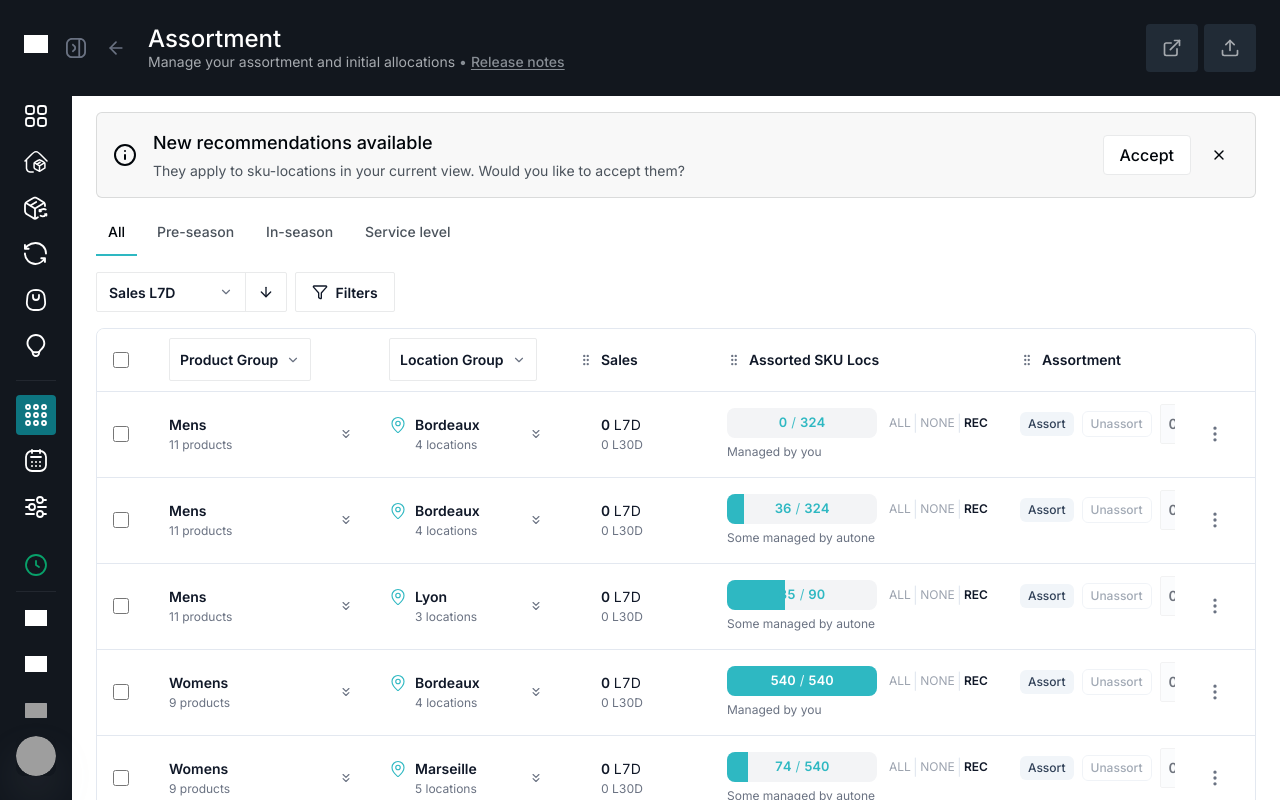
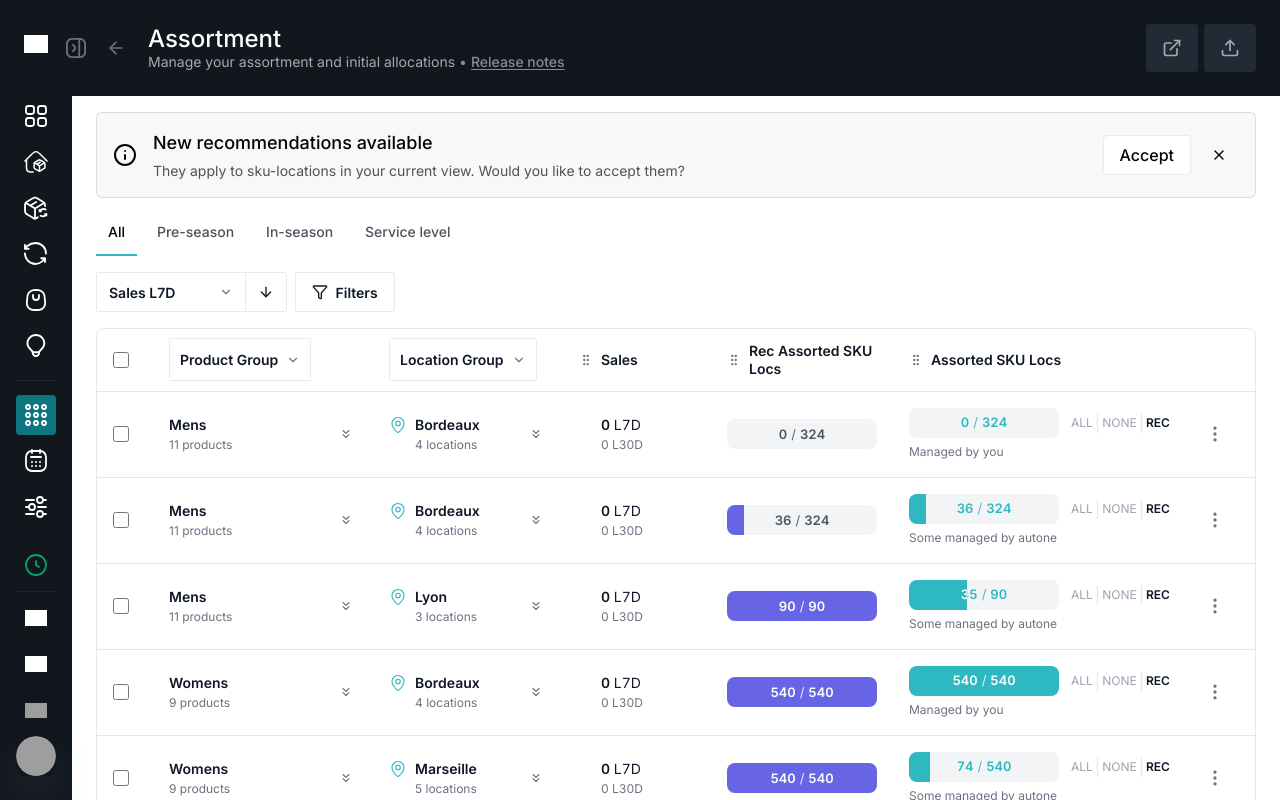
Before and after one commit to thomasmorgan-ux/assortment-ia, a React (Vite) app: page / in a window 1280 px wide. Built offline with nearby package versions, Linux system fonts and the light colour scheme; grey boxes are pictures that could not be loaded.

Commit message:
all updates

```diff
--- a/src/components/AssortmentTable.tsx
+++ b/src/components/AssortmentTable.tsx
@@ -105,6 +105,9 @@ const SALES_COLUMN_MIN_WIDTH_PX = 148;
 const SCHEDULE_RANGE_COLUMN_MIN_WIDTH_PX = 280;
 /** Assorted SKU Locs (grip column `scheduleStart`): pill + ALL|NONE|REC on one row. */
 const ASSORTED_SKU_LOCS_COLUMN_MIN_WIDTH_PX = 268;
+/** Recommended assorted SKU locs — before “Assorted SKU Locs”; purple pill, no quick actions. */
+const REC_ASSORTED_SKU_LOCS_COLUMN_MIN_WIDTH_PX = 172;
+const REC_ASSORTED_SKU_LOCS_COLUMN_SURFACE_CLASS = 'bg-white';
 
 /** Service level “Forecast / week” — 150px narrower than the main Assortment column (288px). */
 const SERVICE_LEVEL_FORECAST_WEEK_COLUMN_MIN_WIDTH_PX = 138;
@@ -243,6 +246,8 @@ const DRILL_GRIP_COLUMN_IDS = [
 export type GripColumnId =
   | (typeof BASE_GRIP_COLUMN_IDS)[number]
   | 'assortment'
+  /** Recommended assorted SKU Locs — fixed before Assorted SKU Locs, not in drag order list. */
+  | 'recSkuLocs'
   /** Assorted SKU Locs — fixed after Location, not reorderable. */
   | 'scheduleStart'
   /** Service level tab only — after Forecast confidence (ia). */
@@ -282,9 +287,13 @@ const SERVICE_LEVEL_HIDDEN_GRIP_MIN_WIDTH_PX =
 
 /** Recommendation / IA metrics accent (purple). */
 const ASSORTED_SKU_LOCS_REC_TEXT = 'text-[#6864E6]';
-/** Assorted SKU Locs pill — light track + blue fill (design). */
+/** Assorted SKU Locs pill — light track + teal fill (design). */
 const SKU_LOCS_PILL_TRACK = 'bg-[#F3F4F6]';
 const SKU_LOCS_PILL_FILL = 'bg-[#2EB8C2]';
+
+/** Rec assorted SKU Locs pill — light track + medium gray fill (design reference). */
+const REC_SKU_LOCS_PILL_TRACK = 'bg-[#F3F4F6]';
+const REC_SKU_LOCS_PILL_FILL = 'bg-[#6864E6]';
 
 /** Inter 14 / regular / tabular / tight — IA / assortment recommendation metrics. */
 const skuLocsMetricTypography = "font-['Inter',sans-serif] text-[14px] font-normal tabular-nums leading-none";
@@ -298,6 +307,18 @@ function AssortedSkuLocsProgressCell({
   const pct =
     now.total > 0 ? Math.min(100, Math.max(0, (now.count / now.total) * 100)) : 0;
   const fullOrNearly = pct >= 99.5 || now.total <= 0;
+  /** Teal on grey track + white on fill — avoids teal-on-teal when the bar covers the label. */
+  const dualToneLabel = (
+    <>
+      {now.count.toLocaleString()}
+      <span className="mx-1 font-normal opacity-90">/</span>
+      {now.total.toLocaleString()}
+    </>
+  );
+  const clipPct = Math.round(pct * 1000) / 1000;
+  const trailClip = Math.min(100, Math.max(0, 100 - clipPct));
+  const showDualToneText =
+    now.total > 0 && !fullOrNearly && clipPct > 0 && clipPct < 99.5;
   const subtitle =
     managementKind === 'autone' ? 'Some managed by autone' : 'Managed by you';
   return (
@@ -316,21 +337,98 @@ function AssortedSkuLocsProgressCell({
             style={{ width: fullOrNearly && now.total > 0 ? '100%' : `${pct}%` }}
             aria-hidden
           />
-          <div
-            className={`relative flex h-full w-full items-center justify-center px-2 font-['Inter',sans-serif] text-[13px] font-semibold tabular-nums leading-none ${
-              fullOrNearly && now.total > 0 ? 'text-white' : 'text-[#2EB8C2]'
-            }`}
-          >
-            {now.count.toLocaleString()}
-            <span className="mx-1 font-normal opacity-90">/</span>
-            {now.total.toLocaleString()}
-          </div>
+          {showDualToneText ? (
+            <div className="pointer-events-none absolute inset-0 flex items-center justify-center px-2">
+              <span
+                className="absolute inset-0 flex items-center justify-center px-2 font-['Inter',sans-serif] text-[13px] font-semibold tabular-nums leading-none text-[#2EB8C2]"
+                style={{ clipPath: `inset(0 0 0 ${clipPct}%)` }}
+                aria-hidden
+              >
+                {dualToneLabel}
+              </span>
+              <span
+                className="absolute inset-0 flex items-center justify-center px-2 font-['Inter',sans-serif] text-[13px] font-semibold tabular-nums leading-none text-white"
+                style={{ clipPath: `inset(0 ${trailClip}% 0 0)` }}
+                aria-hidden
+              >
+                {dualToneLabel}
+              </span>
+            </div>
+          ) : (
+            <div
+              className={`relative flex h-full w-full items-center justify-center px-2 font-['Inter',sans-serif] text-[13px] font-semibold tabular-nums leading-none ${
+                fullOrNearly && now.total > 0 ? 'text-white' : 'text-[#2EB8C2]'
+              }`}
+            >
+              {dualToneLabel}
+            </div>
+          )}
         </div>
         {trailing}
       </div>
       <p className={`mt-1.5 ${tableCellSecondary}`}>
         {subtitle}
       </p>
+    </div>
+  );
+}
+
+function RecAssortedSkuLocsProgressCell({ rec }: { rec: AssortmentRow['assortedSkuLocs']['rec'] }) {
+  const pct =
+    rec.total > 0 ? Math.min(100, Math.max(0, (rec.count / rec.total) * 100)) : 0;
+  const fullOrNearly = pct >= 99.5 || rec.total <= 0;
+  const dualToneLabel = (
+    <>
+      {rec.count.toLocaleString()}
+      <span className="mx-1 font-normal opacity-90">/</span>
+      {rec.total.toLocaleString()}
+    </>
+  );
+  const clipPct = Math.round(pct * 1000) / 1000;
+  const trailClip = Math.min(100, Math.max(0, 100 - clipPct));
+  const showDualToneText = rec.total > 0 && !fullOrNearly && clipPct > 0 && clipPct < 99.5;
+  const labelTypography =
+    "font-['Inter',sans-serif] text-[13px] font-semibold tabular-nums leading-none";
+  return (
+    <div
+      role="progressbar"
+      aria-valuemin={0}
+      aria-valuemax={rec.total}
+      aria-valuenow={rec.count}
+      aria-label={`Recommended assorted SKU locations ${rec.count} of ${rec.total}`}
+      className={`relative isolate mx-auto h-[30px] w-[150px] max-w-full shrink-0 overflow-hidden rounded-[8px] ${REC_SKU_LOCS_PILL_TRACK}`}
+    >
+      <div
+        className={`absolute inset-y-0 left-0 ${REC_SKU_LOCS_PILL_FILL}`}
+        style={{ width: fullOrNearly && rec.total > 0 ? '100%' : `${pct}%` }}
+        aria-hidden
+      />
+      {showDualToneText ? (
+        <div className="pointer-events-none absolute inset-0 flex items-center justify-center px-2">
+          <span
+            className={`absolute inset-0 flex items-center justify-center px-2 ${labelTypography} text-[#4B5563]`}
+            style={{ clipPath: `inset(0 0 0 ${clipPct}%)` }}
+            aria-hidden
+          >
+            {dualToneLabel}
+          </span>
+          <span
+            className={`absolute inset-0 flex items-center justify-center px-2 ${labelTypography} text-white`}
+            style={{ clipPath: `inset(0 ${trailClip}% 0 0)` }}
+            aria-hidden
+          >
+            {dualToneLabel}
+          </span>
+        </div>
+      ) : (
+        <div
+          className={`relative flex h-full w-full items-center justify-center px-2 ${labelTypography} ${
+            fullOrNearly && rec.total > 0 ? 'text-white' : 'text-[#4B5563]'
+          }`}
+        >
+          {dualToneLabel}
+        </div>
+      )}
     </div>
   );
 }
@@ -718,11 +816,11 @@ export function AssortmentTable({
   const tableMinWidthPx = useMemo(() => {
     const base = productDrillDownActive
       ? showRecommendationColumns
-        ? 2910
-        : 2680
+        ? 3082
+        : 2852
       : showRecommendationColumns
-        ? 2420
-        : 2200;
+        ? 2592
+        : 2372;
     return (
       base +
       STICKY_GROUPING_COLUMNS_WIDTH_EXTRA_PX -
@@ -906,7 +1004,8 @@ export function AssortmentTable({
         return (
           s !== 'rowAction' &&
           s !== 'assortment' &&
-          s !== 'scheduleStart'
+          s !== 'scheduleStart' &&
+          s !== 'recSkuLocs'
         );
       });
       const ordered = next.includes('ia') ? next : (['ia' as GripColumnId, ...next] as GripColumnId[]);
@@ -1105,6 +1204,23 @@ export function AssortmentTable({
             <div className="flex w-full min-w-0 items-center justify-start gap-2">
               {gripDragHandle(columnId, title)}
               <span className={`whitespace-normal leading-tight ${tableCellPrimary}`}>{title}</span>
+            </div>
+          </th>
+        );
+      }
+      case 'recSkuLocs': {
+        const recHeader = 'Rec Assorted SKU Locs';
+        return (
+          <th
+            key={columnId}
+            className={`h-[62px] min-h-[62px] box-border px-4 py-[9px] text-left align-middle ${REC_ASSORTED_SKU_LOCS_COLUMN_SURFACE_CLASS}`}
+            style={{ minWidth: REC_ASSORTED_SKU_LOCS_COLUMN_MIN_WIDTH_PX }}
+            scope="col"
+            {...d}
+          >
+            <div className="flex w-full min-w-0 items-center justify-start gap-2">
+              {gripDragHandle(columnId, recHeader)}
+              <span className={`whitespace-normal leading-tight ${tableCellPrimary}`}>{recHeader}</span>
             </div>
           </th>
         );
@@ -1573,6 +1689,16 @@ export function AssortmentTable({
                 className="box-border w-full min-w-0 rounded-[2px] border-[0.5px] border-solid border-[#e9eaeb] bg-white p-2.5 font-['Inter',sans-serif] text-[14px] font-semibold leading-normal text-[#101828] outline-none tabular-nums placeholder:font-normal placeholder:text-[#6A7282]"
               />
             </div>
+          </td>
+        );
+      case 'recSkuLocs':
+        return (
+          <td
+            key={columnId}
+            className={`h-[86px] min-h-[86px] box-border py-3 px-4 text-center align-middle ${REC_ASSORTED_SKU_LOCS_COLUMN_SURFACE_CLASS} ${tableRowHoverTd}`}
+            style={{ minWidth: REC_ASSORTED_SKU_LOCS_COLUMN_MIN_WIDTH_PX }}
+          >
+            <RecAssortedSkuLocsProgressCell rec={row.assortedSkuLocs.rec} />
           </td>
         );
       case 'scheduleStart':
@@ -2065,6 +2191,7 @@ export function AssortmentTable({
                   </div>
                 </th>
               )}
+              {!designOnly && renderGripColumnHeader('recSkuLocs')}
               {!designOnly && renderGripColumnHeader('scheduleStart')}
               {!designOnly && renderGripColumnHeader('assortment')}
               {!designOnly &&
@@ -2194,6 +2321,7 @@ export function AssortmentTable({
                     </div>
                   </td>
                 )}
+                {!designOnly && renderGripColumnBodyCell('recSkuLocs', row, rowIndex, drillM)}
                 {!designOnly && renderGripColumnBodyCell('scheduleStart', row, rowIndex, drillM)}
                 {!designOnly && renderGripColumnBodyCell('assortment', row, rowIndex, drillM)}
                 {!designOnly &&
```
